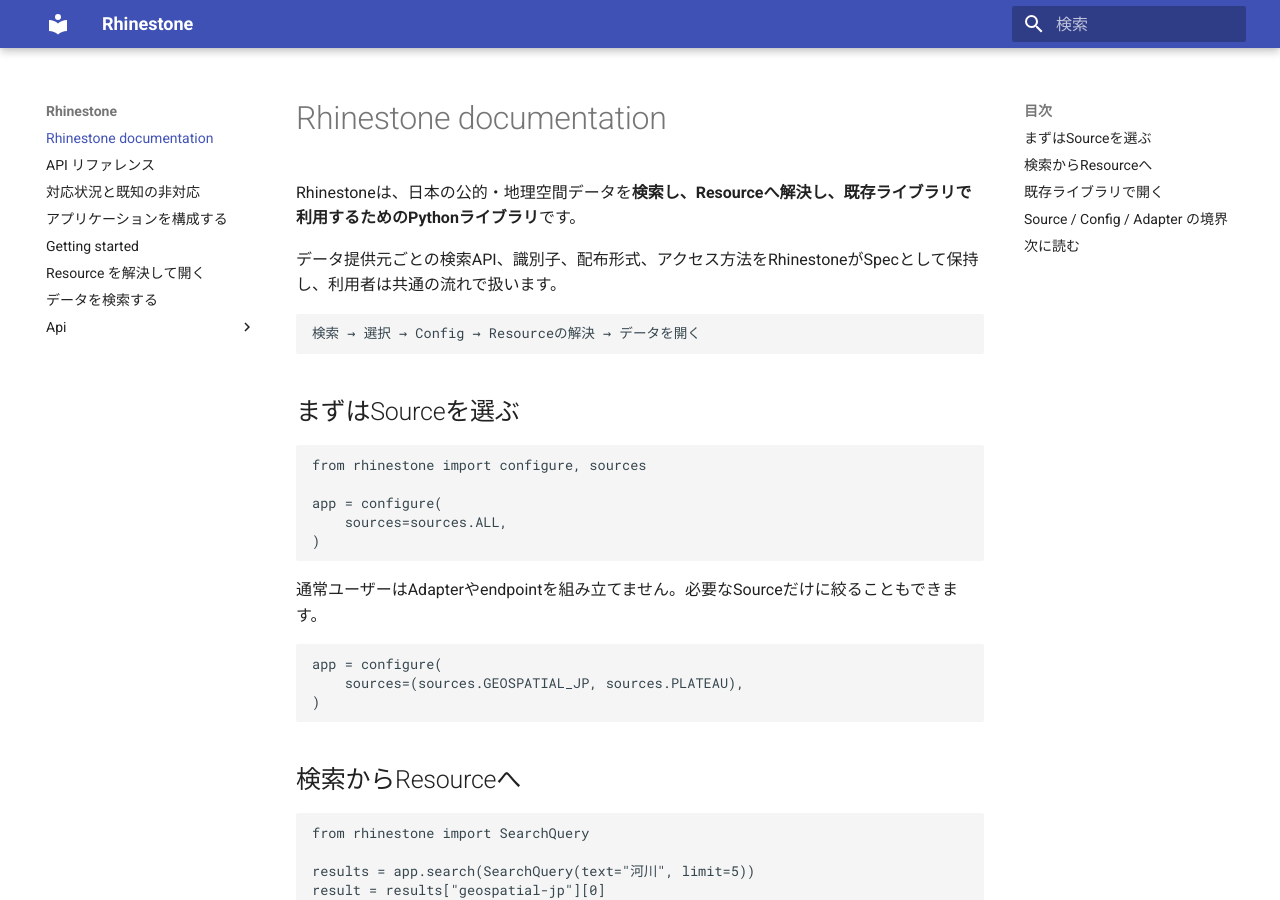
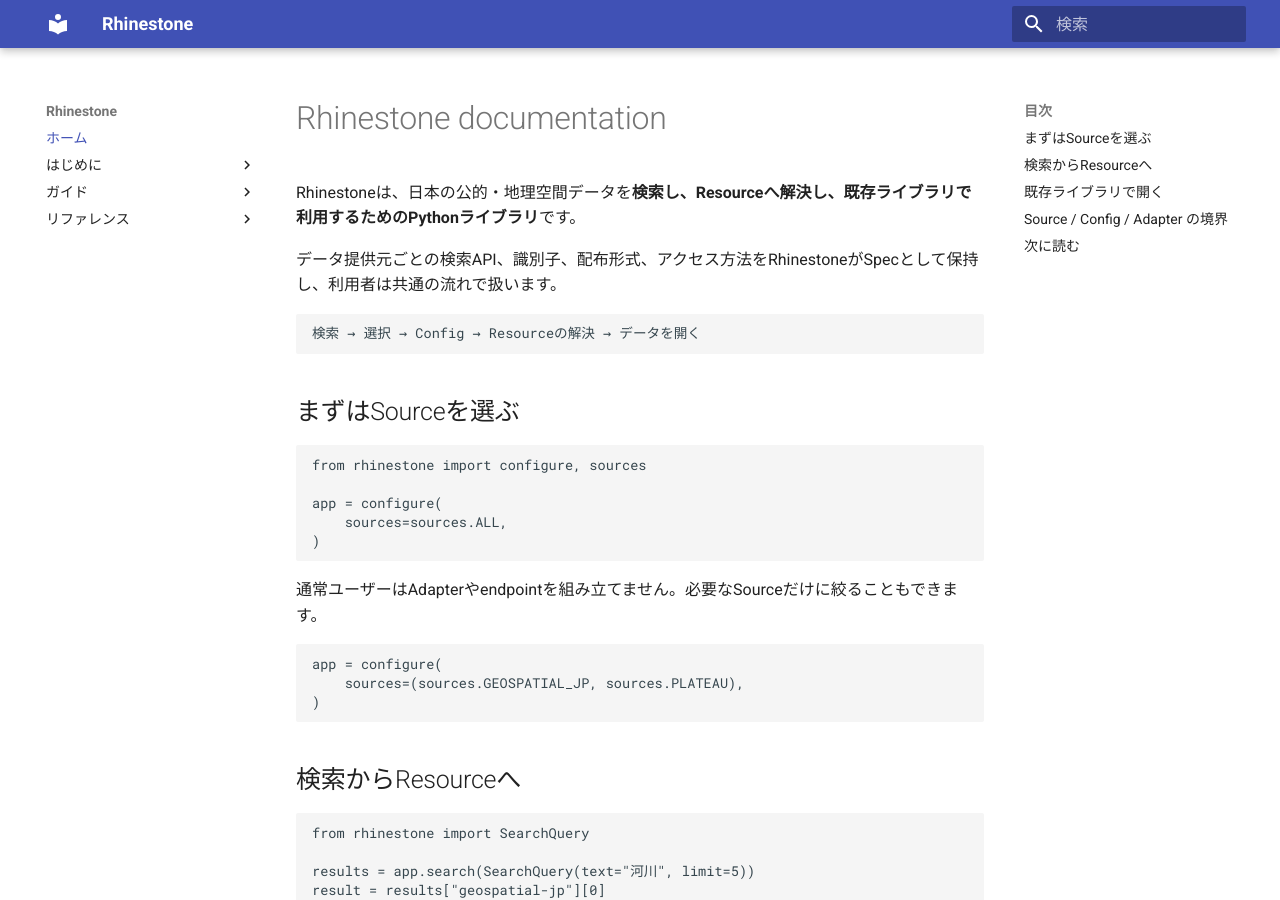
Before and after one commit to u-kitazawa/rhinestone, an MkDocs documentation site: the page built from docs/index.md, in a window 1280 px wide and 900 px high. Built offline with MkDocs 1.6.1 and Material for MkDocs 9.7.7, drawn with Linux system fonts in a browser that asks for light colours; some of the changed lines change nothing that is shown.

Commit message:
docs: organize documentation navigation

```diff
--- a/mkdocs.yml
+++ b/mkdocs.yml
@@ -1,9 +1,43 @@
 site_name: Rhinestone
+
+nav:
+  - ホーム: index.md
+  - はじめに:
+      - インストールと最初の一歩: getting-started.md
+      - アプリケーションを構成する: configuration.md
+  - ガイド:
+      - データを検索する: search.md
+      - Resourceを解決して開く: resolve-and-open.md
+  - リファレンス:
+      - 対応状況: compatibility.md
+      - APIリファレンス:
+          - 概要: api.md
+          - Source Adapter:
+              - 概要: api/source-adapters.md
+              - CKAN: api/adapters/ckan.md
+              - DCAT: api/adapters/dcat.md
+              - Direct: api/adapters/direct.md
+              - e-Stat: api/adapters/estat.md
+              - 基盤地図情報: api/adapters/gsi-fundamental.md
+              - 国土地理院タイル: api/adapters/gsi-tile.md
+              - ODPT: api/adapters/odpt.md
+              - OGC API Features: api/adapters/ogc-features.md
+              - PLATEAU: api/adapters/plateau.md
+              - STAC: api/adapters/stac.md
+              - Static: api/adapters/static.md
+          - Execution Adapter:
+              - 概要: api/execution-adapters.md
+              - GDAL: api/adapters/gdal.md
+              - JSON service: api/adapters/json-service.md
+              - pyogrio: api/adapters/pyogrio.md
+              - Rasterio: api/adapters/rasterio.md
+
 exclude_docs: |
   adapter_expansion.md
   architecture/*
   spec_v4.md
   specs/*
+
 theme:
   name: material
   language: ja
```
